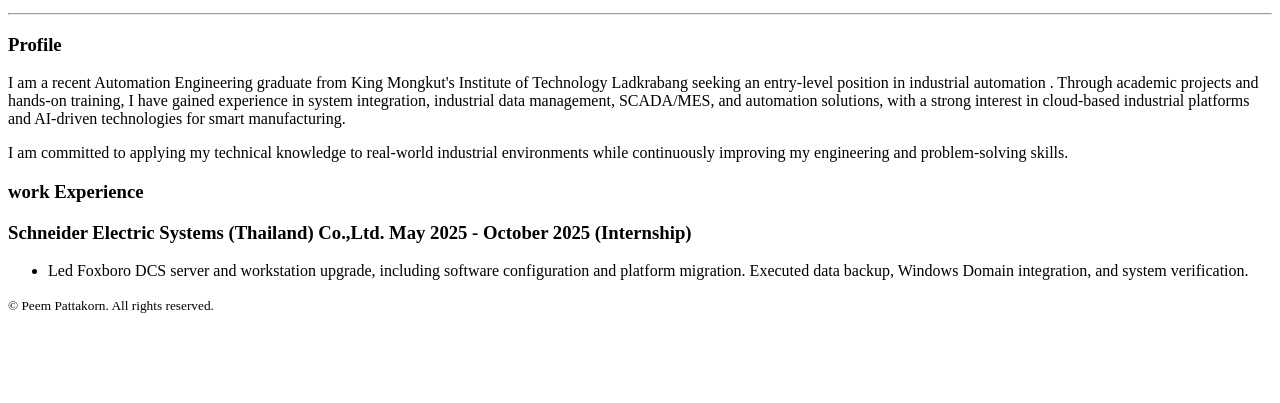
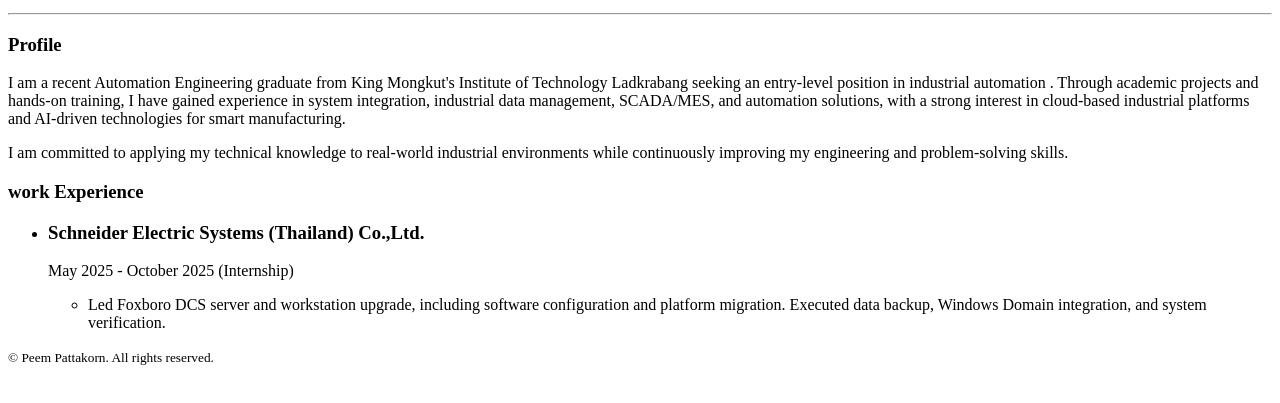
Before and after one commit to peempat/Portfolio, a plain HTML site: page index.html in a window 1280 px wide. Shown: the part 293-696 px from the top of the page. Drawn offline with Linux system fonts and the light colour scheme.

Commit message:
change layer work experience

```diff
--- a/index.html
+++ b/index.html
@@ -15,9 +15,12 @@
     <p>I am a recent Automation Engineering graduate from King Mongkut's Institute of Technology Ladkrabang seeking an entry-level position in industrial automation . Through academic projects and hands-on training, I have gained experience in system integration, industrial data management, SCADA/MES, and automation solutions, with a strong interest in cloud-based industrial platforms and AI-driven technologies for smart manufacturing.</p>
     <p>    I am committed to applying my technical knowledge to real-world industrial environments while continuously improving my engineering and problem-solving skills.</p>
     <h3>work Experience</h3>
-    <h3>Schneider Electric Systems (Thailand) Co.,Ltd.    May 2025 -  October 2025 (Internship)</h3>
     <ul>
+        <li><h3>Schneider Electric Systems (Thailand) Co.,Ltd.</h3></li>
+        <p>May 2025 -  October 2025 (Internship)</p>
+        <ul>
         <li>Led Foxboro DCS server and workstation upgrade, including software configuration and platform migration. Executed data backup, Windows Domain integration, and system verification. </li>
+        </ul>
     </ul>
     <footer>
         <small>© Peem Pattakorn. All rights reserved.</small>
```
